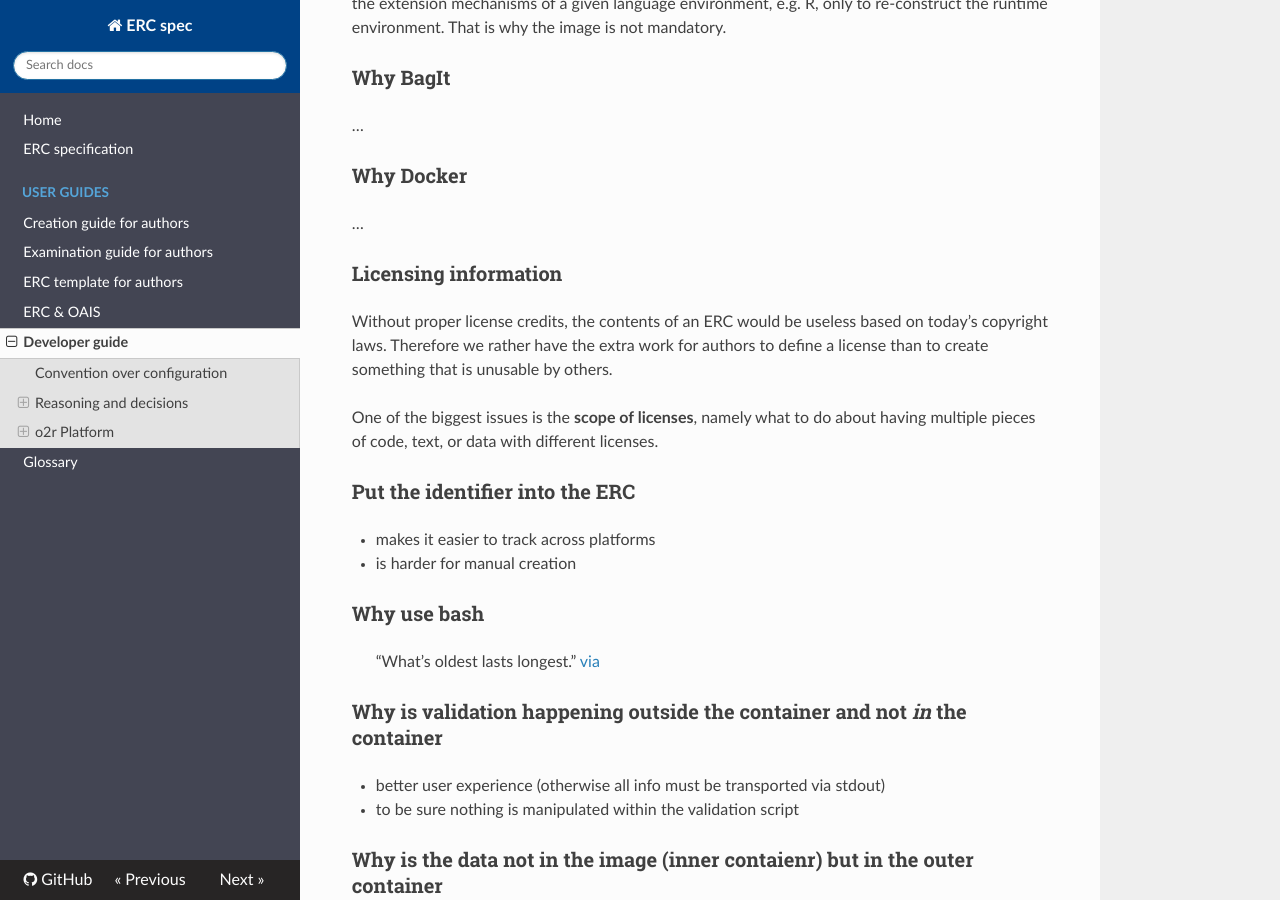
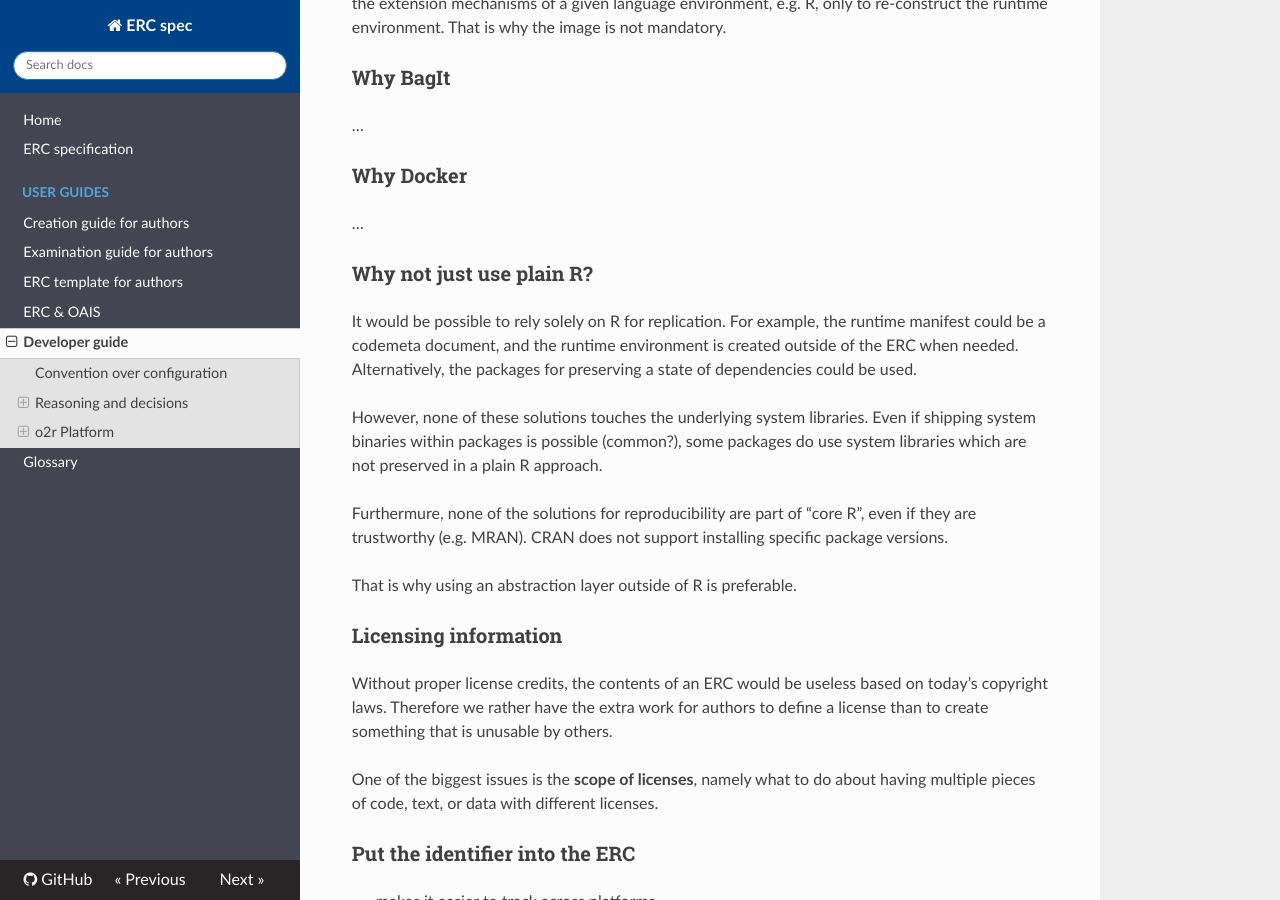
Before and after one commit to o2r-project/erc-spec, an MkDocs documentation site: the page built from docs/dev-guide/index.md, in a window 1280 px wide and 900 px high, scrolled down 1349 px. Built offline with MkDocs 1.6.1, drawn with Linux system fonts in a browser that asks for light colours; nearby versions of some CDN libraries; old or Windows-style settings are respelled for this version of MkDocs.

```diff
--- a/docs/dev-guide/index.md
+++ b/docs/dev-guide/index.md
@@ -47,6 +47,19 @@
 
 ...
 
+### Why not just use plain R?
+
+It would be possible to rely solely on R for replication.
+For example, the runtime manifest could be a codemeta document, and the runtime environment is created outside of the ERC when needed.
+Alternatively, the packages for preserving a state of dependencies could be used.
+
+However, none of these solutions touches the underlying system libraries.
+Even if shipping system binaries within packages is possible (common?), some packages do use system libraries which are not preserved in a plain R approach.
+
+Furthermure, none of the solutions for reproducibility are part of "core R", even if they are trustworthy (e.g. MRAN). CRAN does not support installing specific package versions.
+
+That is why using an abstraction layer outside of R is preferable.
+
 ### Licensing information
 
 Without proper license credits, the contents of an ERC would be useless based on today's copyright laws.
```
Also changed, not shown: docs/spec/man.md (deleted, +0 -25 lines), docs/spec/plain_r.md (deleted, +0 -3 lines).
